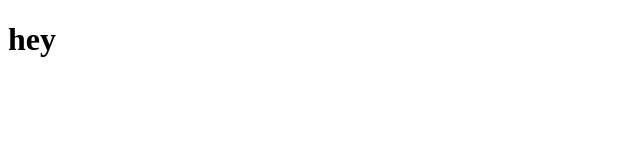
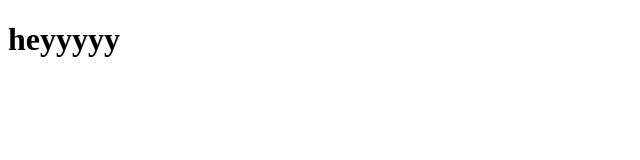
Before and after one commit to saadbinwasi/practice_git, a plain HTML site: page index.html in a window 1280 px wide. Shown: the whole page, without its empty margins (0-640 px from the left). Drawn offline with Linux system fonts and the light colour scheme.

Commit message:
h1 text changed

```diff
--- a/index.html
+++ b/index.html
@@ -7,7 +7,7 @@
 </head>
 <body>
 
-    <h1>hey</h1>
+    <h1>heyyyyy</h1>
 
 </body>
 </html>
```
